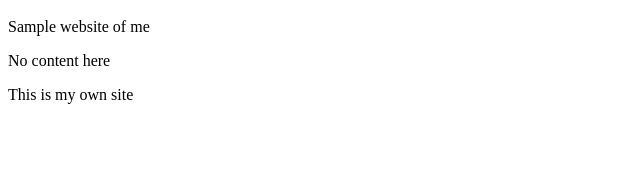
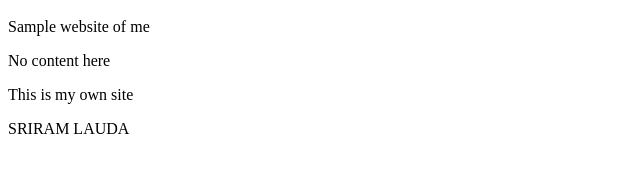
Before and after one commit to REUBAN7104/new, a plain HTML site: page index.html in a window 1280 px wide. Shown: the part 232-404 px from the top of the page, without its empty margins (0-640 px from the left). Drawn offline with Linux system fonts and the light colour scheme.

Commit message:
added line

```diff
--- a/index.html
+++ b/index.html
@@ -11,5 +11,6 @@
     <p>Sample website of me</p>
     <p>No content here</p>
     <p>This is my own site</p>
+    <p>SRIRAM LAUDA</p>
 </body>
 </html>
```
